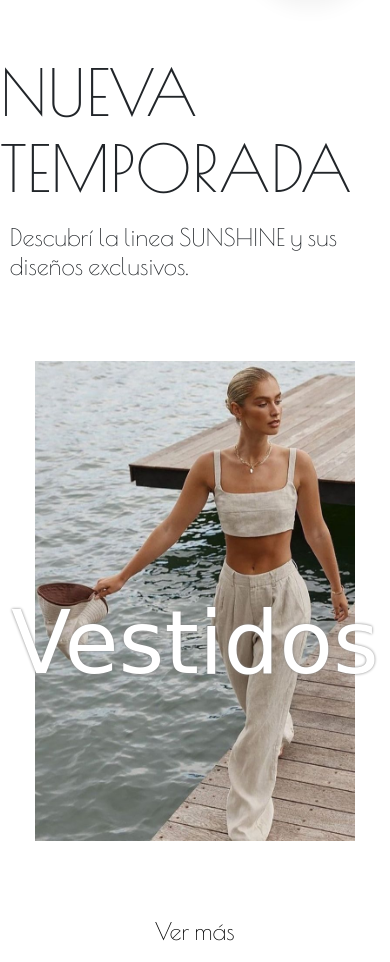
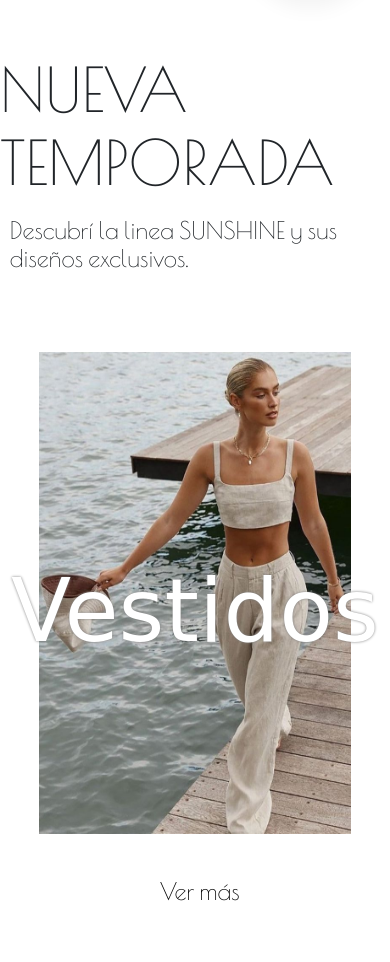
Before and after one commit to lauprado4/l-ocean, a website: page index.html in a window 390 px wide. Shown: the part 845-1807 px from the top of the page. Drawn offline with nearby package versions, Linux system fonts and the light colour scheme; a web font is replaced by a local one.

Commit message:
reacomodando queries

```diff
--- a/scss/partials/_queries.scss
+++ b/scss/partials/_queries.scss
@@ -180,6 +180,16 @@
     }
 
     .temporada{
+        display: flex;
+        justify-content: center;
+        align-items: center;
+        width: 100vw;
+
+        .temporada-title{
+            font-size: 3.8rem;
+        }
+
+        .temporada-fotos{
             .temporada-container{
                 width: 100vw;
                 display:flex;
@@ -187,9 +197,15 @@
 
                 .temporada-img{
                     padding: 10%;
-                width:90vw;
+                    width:100vw;
+                }
+
+                .temporada-texto{
+                    margin: 0px;
                 }
             }
+        }
+
     }
 
     .newsletter{
--- a/scss/partials/_variables.scss
+++ b/scss/partials/_variables.scss
@@ -1,6 +1,8 @@
+// COLORES
 $color-principal: #a1c0ce;
 $color-secundario: #efd7c7;
 
+// FUENTES
 $font-principal: 'Poiret One', cursive;
 $font-secundaria: 'Kristi', cursive;
 $font-logo: 'Ahsing';
```
Also changed, not shown: css/styles.css, 1 other file. Lines whose indentation alone changed are shown as unchanged.
